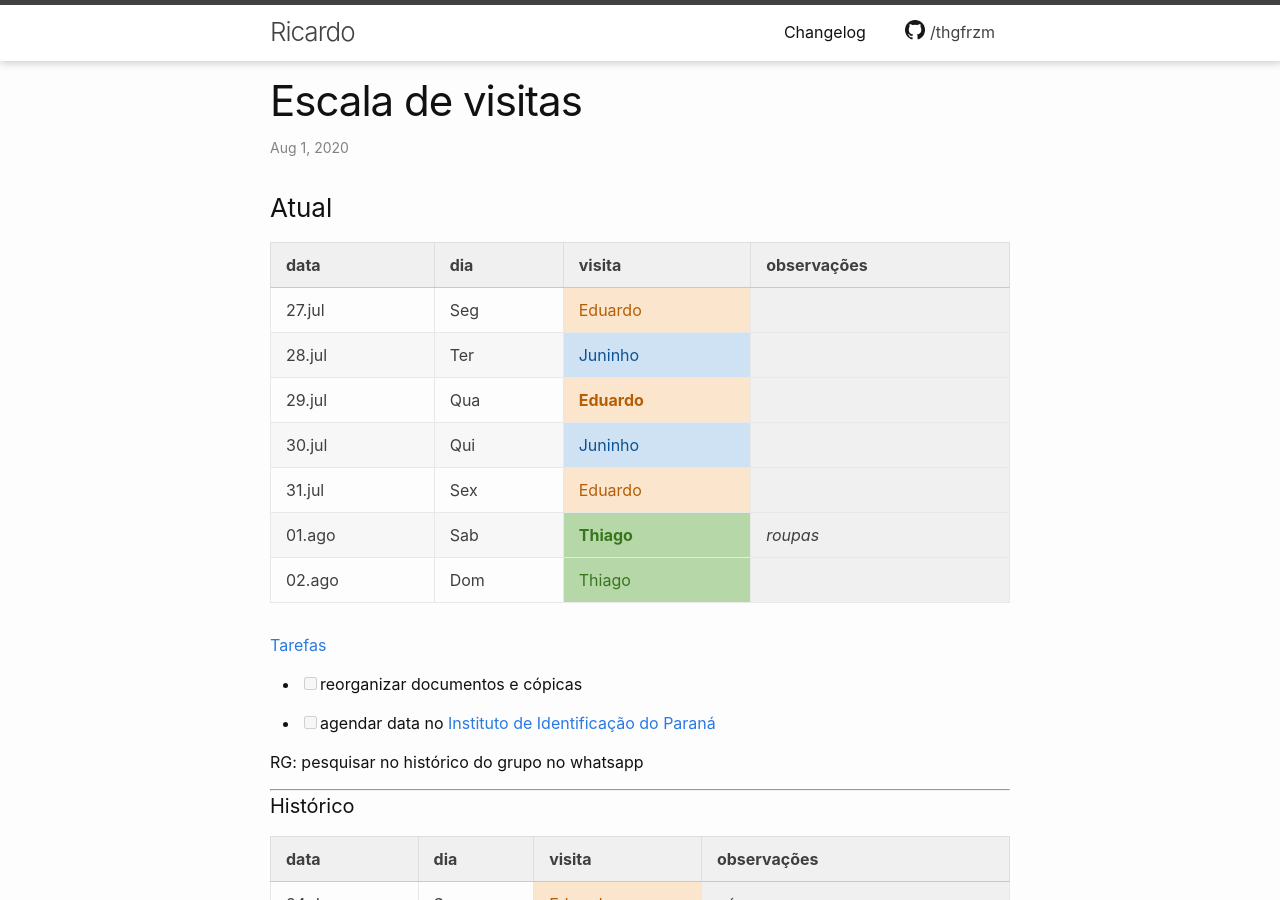
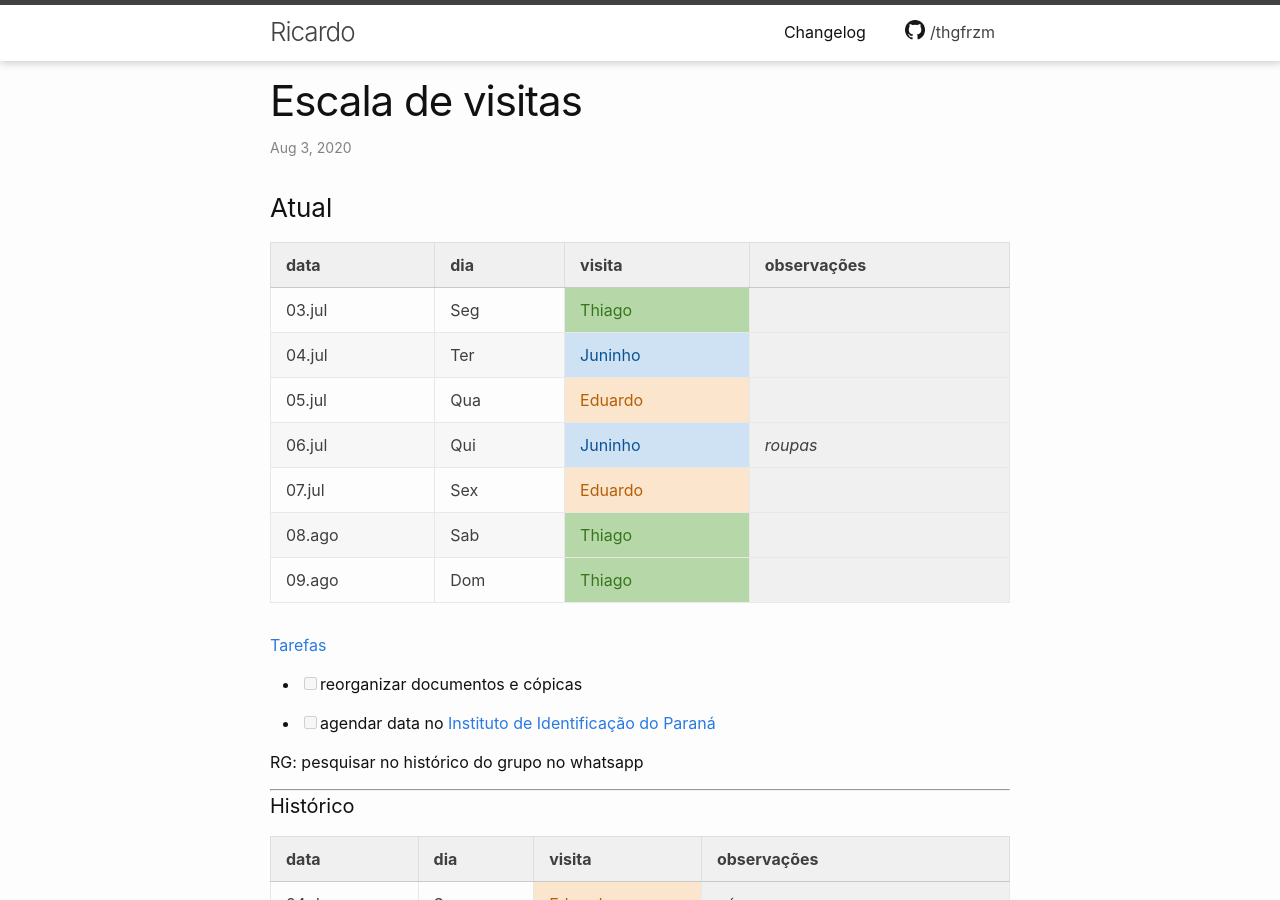
Before and after one commit to thgfrzm/ricardo, a Jekyll site: the page built from _posts/2018-12-23-escala-visitas.markdown, in a window 1280 px wide and 900 px high. Built offline with Jekyll 4.4.1, drawn with Linux system fonts in a browser that asks for light colours; some of the changed text lies outside the part shown.

Commit message:
Update 2018-12-23-escala-visitas.markdown

```diff
--- a/_posts/2018-12-23-escala-visitas.markdown
+++ b/_posts/2018-12-23-escala-visitas.markdown
@@ -1,21 +1,21 @@
 ---
 layout: post
 title:  "Escala de visitas"
-date:   2020-07-31 21:26:00 -0300
+date:   2020-08-03 09:04:00 -0300
 categories: agenda
 ---
 
 ### Atual
 
-| data   | dia | visita      | observações |
-| ------ | --- | ----------- | ----------- |
-| 27.jul | Seg | Eduardo     |             |
-| 28.jul | Ter | Juninho     |             |
-| 29.jul | Qua | **Eduardo** |             |
-| 30.jul | Qui | Juninho     |             |
-| 31.jul | Sex | Eduardo     |             |
-| 01.ago | Sab | **Thiago**  | _roupas_    |
-| 02.ago | Dom | Thiago      |             |
+| data   | dia | visita  | observações |
+| ------ | --- | ------- | ----------- |
+| 03.jul | Seg | Thiago  |             |
+| 04.jul | Ter | Juninho |             |
+| 05.jul | Qua | Eduardo |             |
+| 06.jul | Qui | Juninho | _roupas_    |
+| 07.jul | Sex | Eduardo |             |
+| 08.ago | Sab | Thiago  |             |
+| 09.ago | Dom | Thiago  |             |
 
 <!--
 ### nota
@@ -618,3 +618,10 @@ RG: pesquisar no histórico do grupo no whatsapp
 | 24.jul | Sex | Eduardo     |                     |
 | 25.jul | Sab | Thiago      |                     |
 | 26.jul | Dom | Thiago      |                     |
+| 27.jul | Seg | Eduardo     |                     |
+| 28.jul | Ter | Juninho     |                     |
+| 29.jul | Qua | **Eduardo** |                     |
+| 30.jul | Qui | Juninho     |                     |
+| 31.jul | Sex | Eduardo     |                     |
+| 01.ago | Sab | **Thiago**  | _roupas_            |
+| 02.ago | Dom | Thiago      |                     |
```
